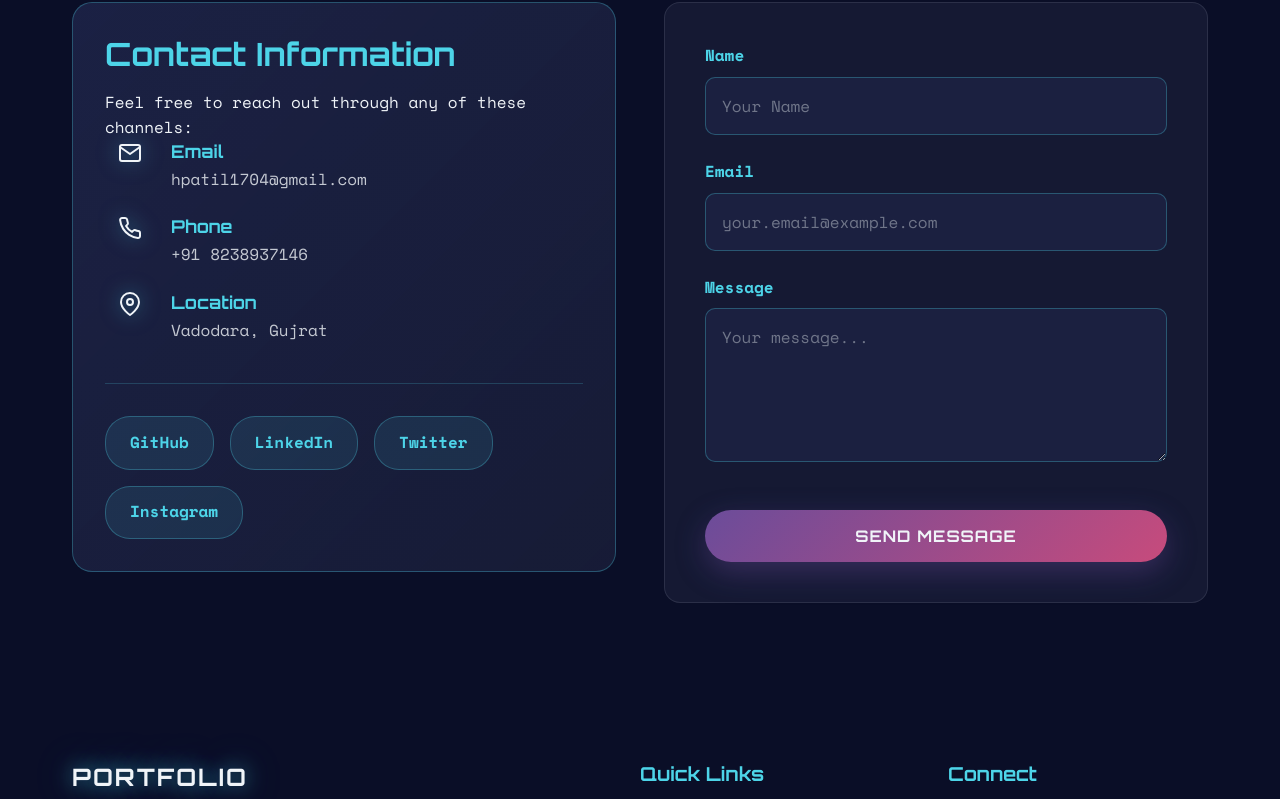
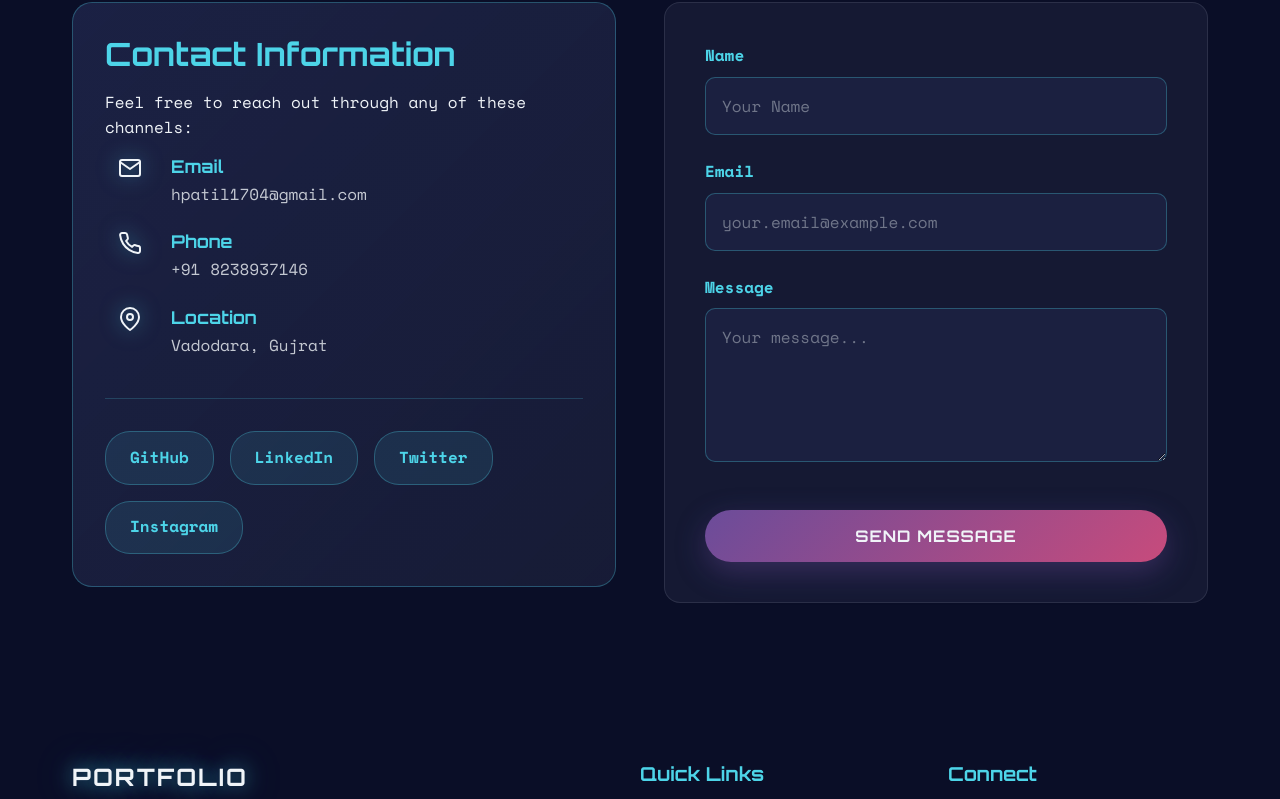
Before and after one commit to harsh200539/Portfolio-Website, a React (Create React App) app: page / in a window 1280 px wide. Shown: the part 7136-7935 px from the top of the page. Built offline with nearby package versions, Linux system fonts and the light colour scheme; the HTML template or start-up script is replaced by a standard one; a web font is replaced by a local one.

Commit message:
Adjust Contact section spacing

```diff
--- a/src/components/Contact.css
+++ b/src/components/Contact.css
@@ -37,6 +37,7 @@
     display: flex;
     flex-direction: column;
     gap: 1.5rem;
+    margin-top: 15px;
     margin-bottom: 2.5rem;
 }
 
```
